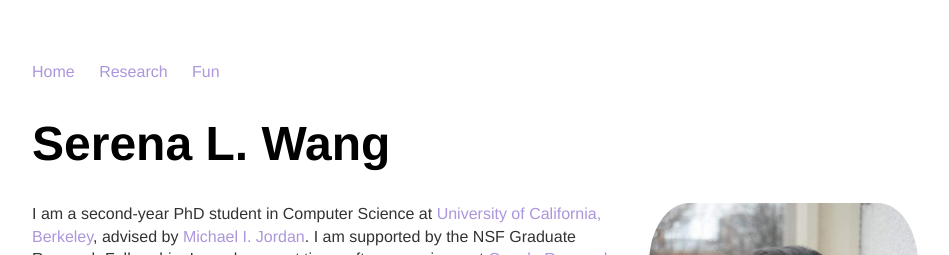
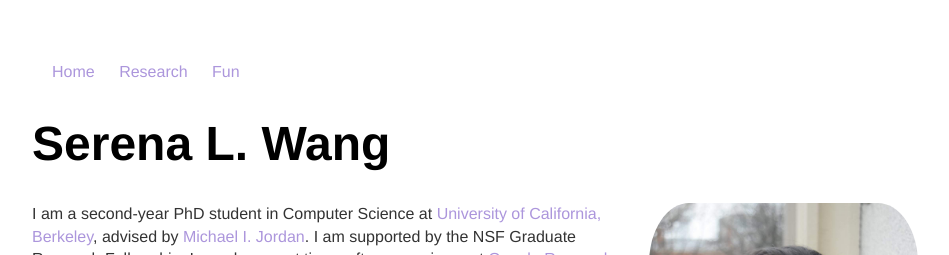
Before and after one commit to serenalwang/serenalwang.github.io, a Jekyll site: the page built from index.md, in a window 1280 px wide. Shown: the top 255 px of the page, without its empty margins (160-1109 px from the left). Built offline with Jekyll 4.4.1, drawn with Linux system fonts in a browser that asks for light colours.

Commit message:
aligning header right.

```diff
--- a/css/main.css
+++ b/css/main.css
@@ -8,7 +8,12 @@
     list-style: none;
     font-weight: bold;
 }
-nav ul li, footer ul li {
+nav ul li {
+    text-align: right;
+    display: inline;
+    margin-left: 20px;
+}
+footer ul li {
     display: inline;
     margin-right: 20px;
 }
```
Also changed, not shown: cat.md (+1 -1 lines).
